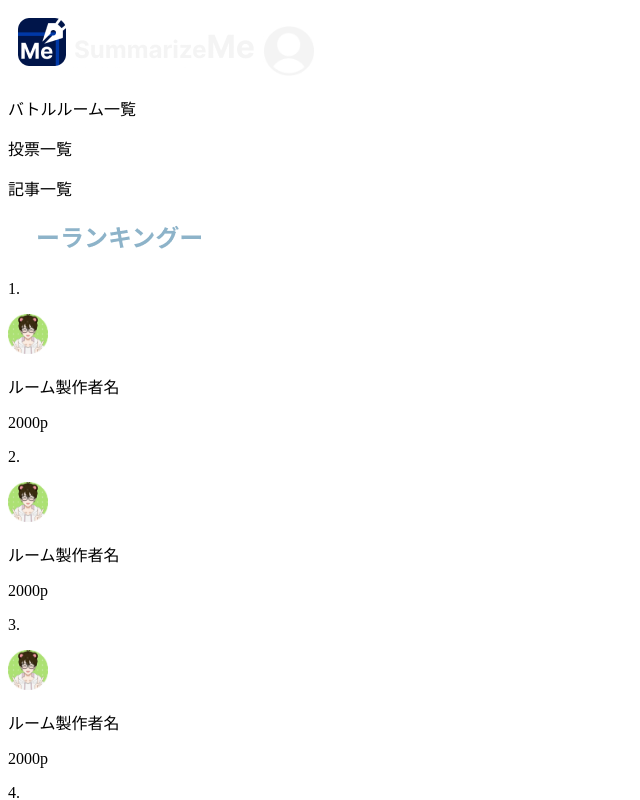
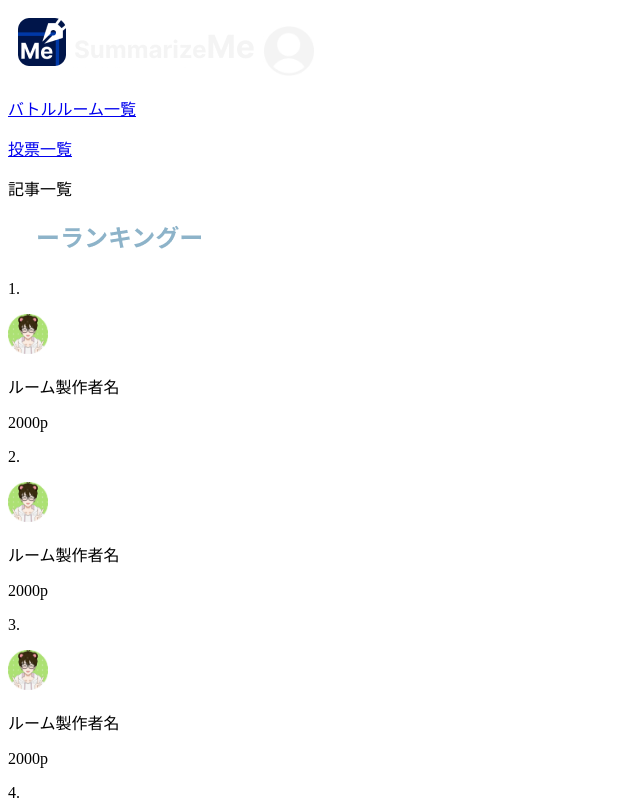
Before and after one commit to yurutto123/summarize-me-front, a Next.js app: page /summarizeMe/in/vote-list in a window 1280 px wide. Shown: the top 800 px of the page, without its empty margins (0-640 px from the left). Built offline with nearby package versions, Linux system fonts and the light colour scheme.

Commit message:
in/templateにroom-list,vote-listページのリンクを設定しました

```diff
--- a/src/app/summarizeMe/in/template.tsx
+++ b/src/app/summarizeMe/in/template.tsx
@@ -1,5 +1,6 @@
 import { ReactNode } from "react";
 import Image from "next/image";
+import Link from "next/link";
 import LogoTitle from "../../../../public/images/logo-title.png";
 import PersonIcon from "../../../../public/images/person-icon.png";
 import Poster from "../../../../public/images/poster.png";
@@ -23,12 +24,16 @@ export default function Template({ children }: { children: React.ReactNode }) {
         </div>
         <div className="h-2/5 w-full flex items-end">
           <div className="flex items-end ml-2 text-sub-color">
+            <Link href="/summarizeMe/in/room-list">
               <p className="mx-5 pb-1 px-2 text-lg font-bold h-full border-b-4 border-sub-color">
                 バトルルーム一覧
               </p>
+            </Link>
+            <Link href="/summarizeMe/in/vote-list">
               <p className="mx-5 pb-1 px-2 text-lg font-bold h-full border-b-4 border-sub-color">
                 投票一覧
               </p>
+            </Link>
             <p className="mx-5 pb-1 px-2 text-lg font-bold h-full border-b-4 border-sub-color">
               記事一覧
             </p>
```
Lines whose indentation alone changed are shown as unchanged.
